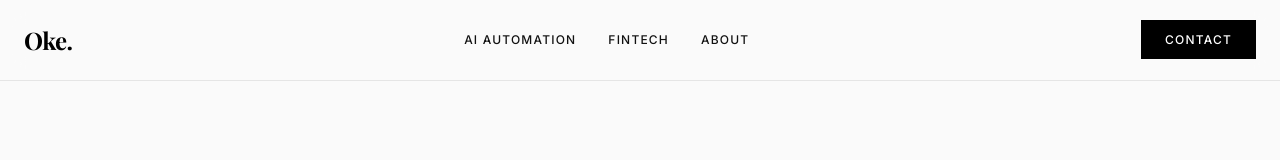
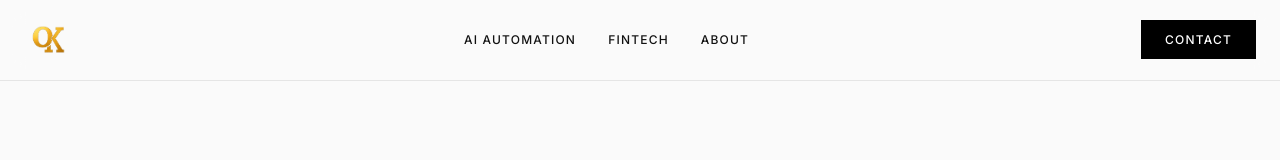
Before and after one commit to praisecookie/oke-website, a Next.js app: page / in a window 1280 px wide. Shown: the top 160 px of the page. Built offline with nearby package versions, Linux system fonts and the light colour scheme; a web font is replaced by a local one.

Commit message:
feat: updated site logos and favicon

```diff
--- a/components/Navbar.tsx
+++ b/components/Navbar.tsx
@@ -1,4 +1,5 @@
 import Link from "next/link";
+import Image from "next/image";
 
 export default function Navbar() {
   const navLinks = [
@@ -13,9 +14,16 @@ export default function Navbar() {
     <nav className="fixed top-0 w-full z-50 border-b border-[color:var(--color-border)] bg-[color:var(--color-background)]/80 backdrop-blur-md">
       <div className="max-w-7xl mx-auto px-6 h-20 flex items-center justify-between text-xs uppercase tracking-widest font-medium">
 
-        {/* Logo / Name */}
-        <Link href="/" className="heading-serif normal-case text-2xl font-bold">
-          Oke.
+        {/* 2. Updated Logo Section */}
+        <Link href="/" className="flex items-center">
+          <Image
+            src="/logo-oke.png"
+            alt="Oke Orhosere"
+            width={150}
+            height={60}
+            className="h-12 w-auto object-contain"
+            priority
+          />
         </Link>
 
         {/* Desktop Navigation */}
```
Also changed, not shown: public/logo-oke.png (added), 1 other file (tests, documents, lock files or other folders).
